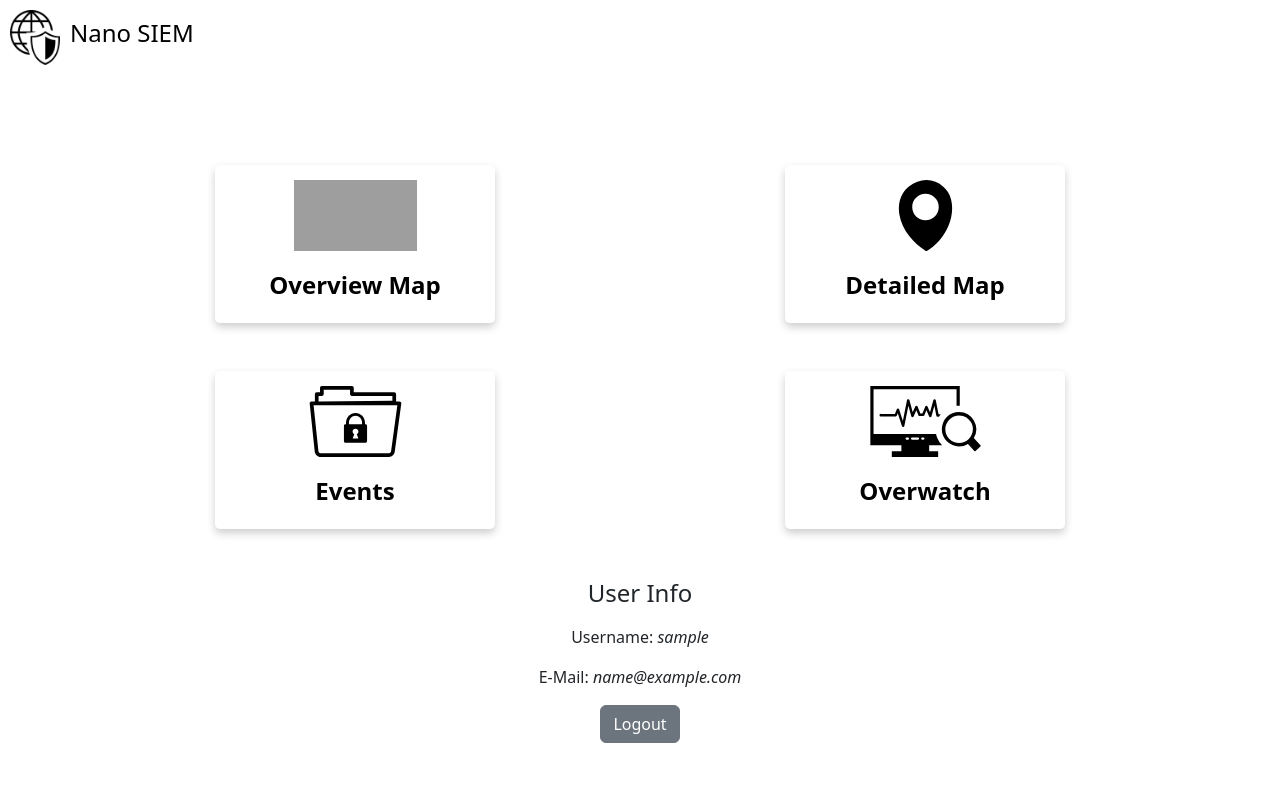
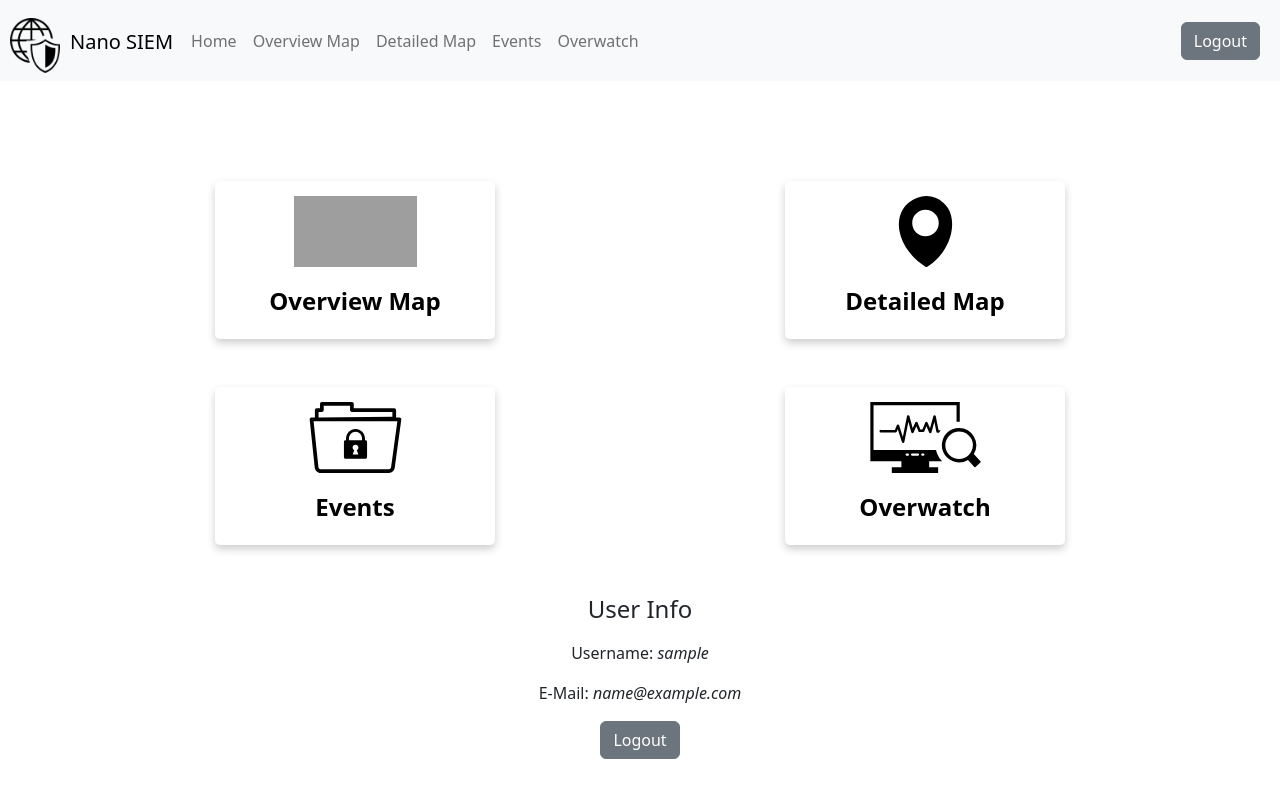
Before and after one commit to fabian-hk/nano_siem, a Django app: page / in a window 1280 px wide. Run offline with Django 4.2, Linux system fonts and the light colour scheme; the visitor is signed in with stand-in values (Sample User, id 1); data that the repository does not hold is empty; some libraries are stand-ins or nearby versions; grey boxes are pictures that could not be loaded.

Commit message:
Add navigation top bar

```diff
--- a/templates/top_bar.html
+++ b/templates/top_bar.html
@@ -17,9 +17,39 @@
         text-decoration: none;
     }
 </style>
-<a href="{%   url 'index' %}">
-    <div class="icon-envelop">
-        <img src="{% static 'img/web-security-icon.png' %}" class="float-left" alt="Nano SIEM" width="50px" height="55px">
-        <h4 style="padding-left: 10px">Nano SIEM</h4>
+<nav class="navbar navbar-expand-lg navbar-light bg-light">
+    <a href="{%   url 'index' %}">
+        <div class="icon-envelop">
+            <img src="{% static 'img/web-security-icon.png' %}" class="float-left" alt="Nano SIEM" width="50px" height="55px">
+            <h5 style="padding-left: 10px">Nano SIEM</h5>
+        </div>
+    </a>
+  <button class="navbar-toggler" type="button" data-toggle="collapse" data-target="#navbarNav" aria-controls="navbarNav" aria-expanded="false" aria-label="Toggle navigation">
+    <span class="navbar-toggler-icon"></span>
+  </button>
+  <div class="collapse navbar-collapse" id="navbarNav" style="margin-left: 10px;">
+    <ul class="navbar-nav">
+      <li class="nav-item active">
+        <a class="nav-link" href="{%   url 'index' %}">Home</a>
+      </li>
+      <li class="nav-item">
+        <a class="nav-link" href="{% url 'overview_map' %}">Overview Map</a>
+      </li>
+      <li class="nav-item">
+        <a class="nav-link" href="{% url 'detailed_map' %}">Detailed Map</a>
+      </li>
+      <li class="nav-item">
+        <a class="nav-link" href="{% url 'events' %}">Events</a>
+      </li>
+      <li class="nav-item">
+        <a class="nav-link" href="{% url 'overwatch' %}">Overwatch</a>
+      </li>
+    </ul>
+  </div>
+    <div style="margin-right: 20px">
+        <form action="{% url 'oidc_logout' %}" method="post">
+            {% csrf_token %}
+            <input type="submit" class="btn btn-secondary" value="Logout">
+        </form>
     </div>
-</a>
+</nav>
```
